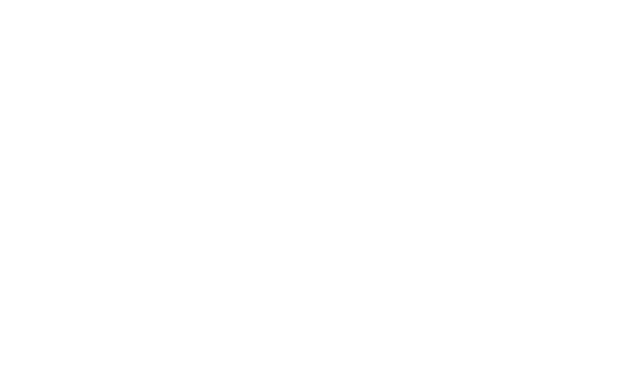
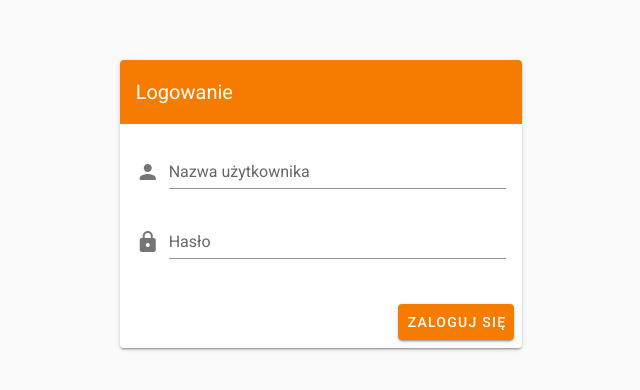
Before and after one commit to grze2000/baza-motywow, a Vue app: page /login in a window 1280 px wide. Shown: the part 196-586 px from the top of the page, without its empty margins (319-959 px from the left). Built offline with nearby package versions, Linux system fonts and the light colour scheme.

Commit message:
Add login form

```diff
--- a/public/index.html
+++ b/public/index.html
@@ -6,7 +6,7 @@
     <meta name="viewport" content="width=device-width,initial-scale=1.0">
     <link rel="icon" href="<%= BASE_URL %>favicon.ico">
     <title>Baza Motywów</title>
-    <link rel="stylesheet" href="https://fonts.googleapis.com/css?family=Roboto:100,300,400,500,700,900">
+    <link rel="stylesheet" href="https://fonts.googleapis.com/css?family=Roboto:100,300,400,500,700,900|Material+Icons">
     <link rel="stylesheet" href="https://cdn.jsdelivr.net/npm/@mdi/font@latest/css/materialdesignicons.min.css">
   </head>
   <body>
--- a/src/router/index.js
+++ b/src/router/index.js
@@ -1,6 +1,7 @@
 import Vue from 'vue'
 import VueRouter from 'vue-router'
 import Home from '../views/Home.vue'
+import Login from '../views/Login.vue'
 
 Vue.use(VueRouter)
 
@@ -10,14 +11,15 @@
     name: 'Home',
     component: Home
   },
-  /*{
+  {
     path: '/login',
     name: 'Login',
+    component: Login
   },
   {
     path: '/admin',
     name: 'Admin'
-  }*/
+  }
 ]
 
 const router = new VueRouter({
--- /dev/null
+++ b/src/views/Login.vue
@@ -0,0 +1,29 @@
+<template>
+        <v-container fluid class="fill-height grey lighten-5">
+            <v-row align="center" justify="center">
+                <v-col cols="12" md="4">
+                    <v-card class="" raised>
+                        <v-toolbar flat dark color="orange darken-2">
+                            <v-toolbar-title>Logowanie</v-toolbar-title>
+                        </v-toolbar>
+                        <v-card-text>
+                            <v-form>
+                                <v-text-field label="Nazwa użytkownika" prepend-icon="person"/>
+                                <v-text-field type="password" label="Hasło" prepend-icon="lock"/>
+                            </v-form>
+                        </v-card-text>
+                        <v-card-actions>
+                            <v-spacer/>
+                            <v-btn color="orange darken-2" dark>Zaloguj się</v-btn>
+                        </v-card-actions>
+                    </v-card>
+                </v-col>
+            </v-row>
+        </v-container>
+</template>
+
+<script>
+export default {
+
+}
+</script>
```
